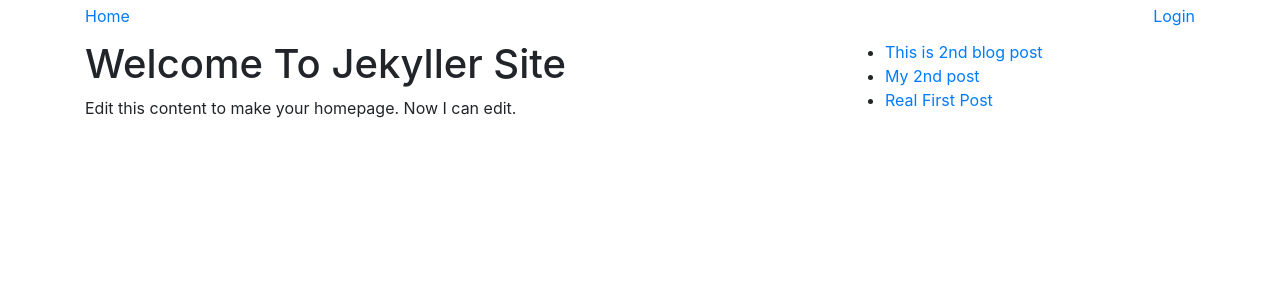
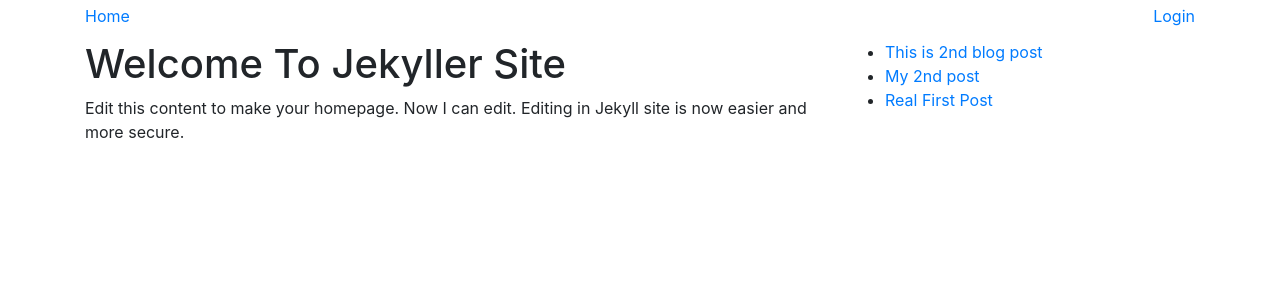
Before and after one commit to jekyllerjs/jekyller.com, a Jekyll site: the page built from index.html, in a window 1280 px wide. Shown: the top 300 px of the page. Built offline with Jekyll 4.4.1, drawn with Linux system fonts in a browser that asks for light colours; nearby versions of some CDN libraries.

Commit message:
updating file

```diff
--- a/index.html
+++ b/index.html
@@ -2,4 +2,4 @@
 layout: default
 ---
 <h1>Welcome To Jekyller Site</h1>
-<p>Edit this content to make your homepage. Now I can edit.</p>
+<p>Edit this content to make your homepage. Now I can edit. Editing in Jekyll site is now easier and more secure.</p>
```
